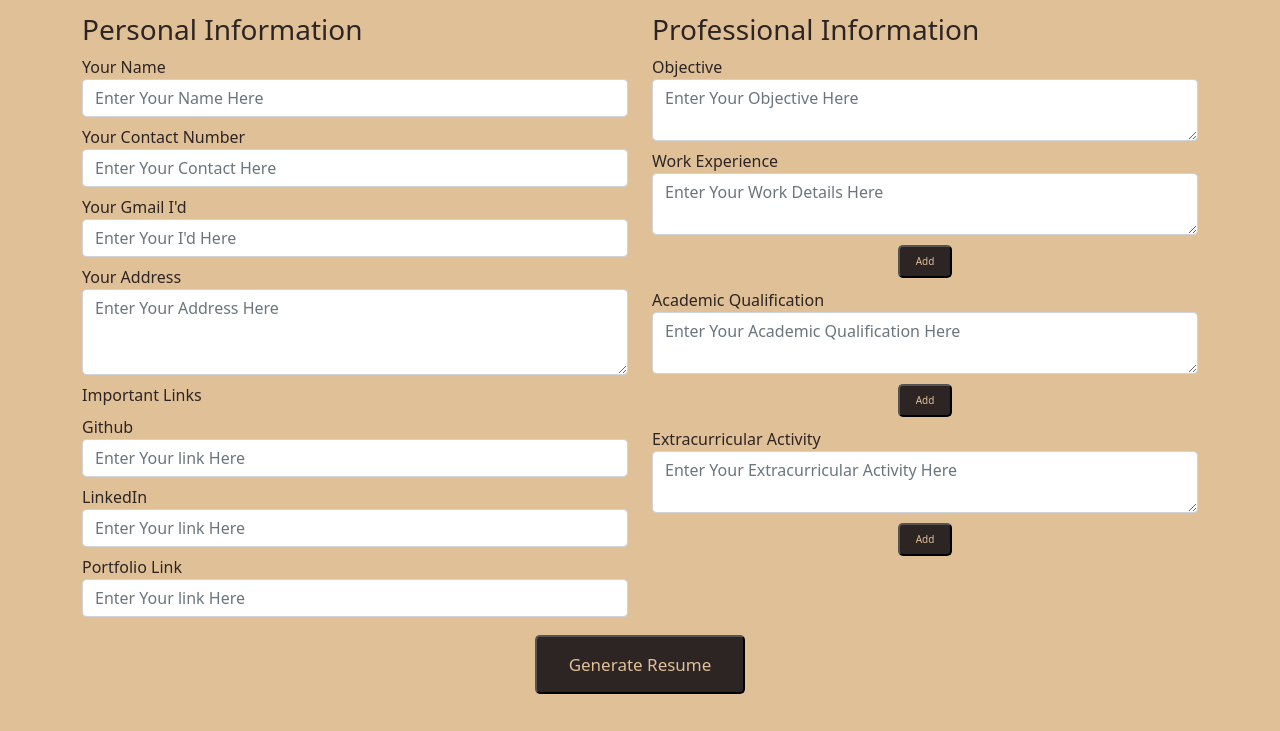
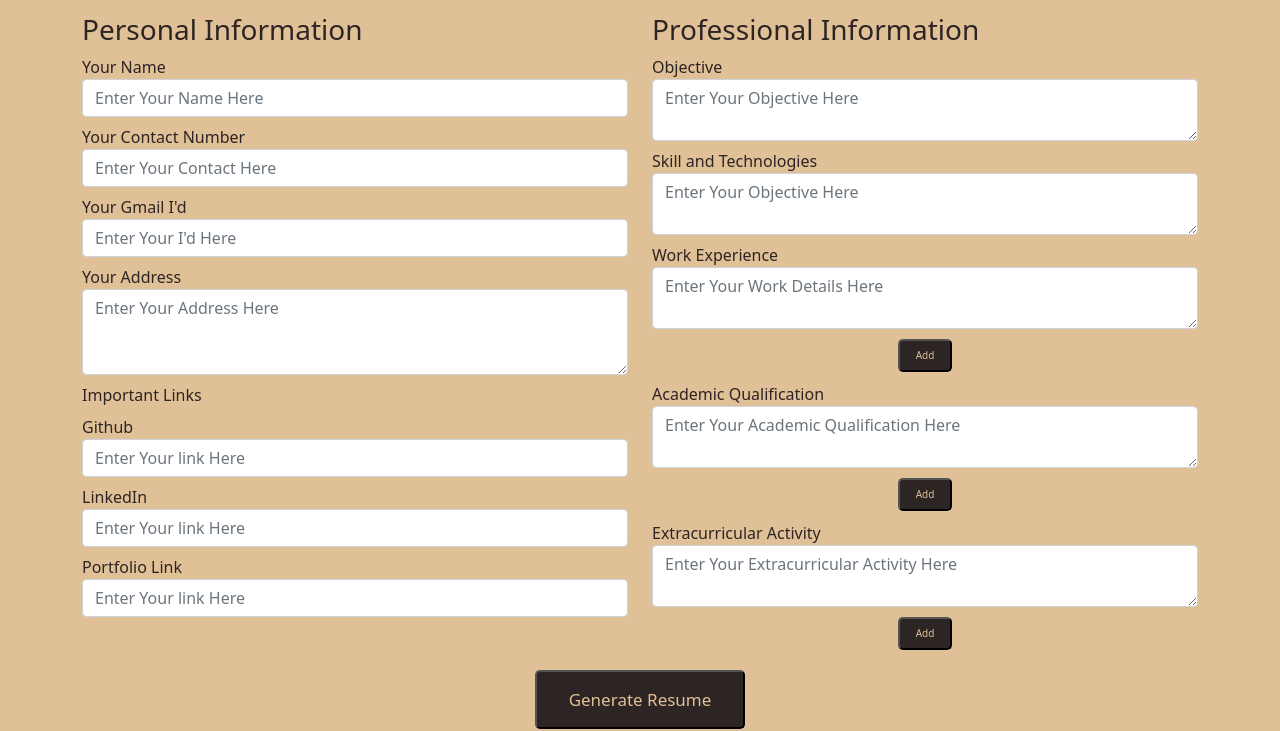
Before and after one commit to RaghavParashar1/Resume-Builder-main, a plain HTML site: page index.html in a window 1280 px wide. Shown: the part 91-822 px from the top of the page. Before the commit the page ends 800 px from the top, so only its background shows below. Drawn offline with nearby package versions, Linux system fonts and the light colour scheme.

Commit message:
Added section of skill and technologies

```diff
--- a/index.html
+++ b/index.html
@@ -54,9 +54,16 @@
             <!-- Professional Information -->
             <div class="col-md-6">
                 <h3 class="text">Professional Information</h3>
+                <!-- objective field -->
                 <div class="form-group mt-2">
                     <label class="text" for="objectiveField">Objective</label>
                     <textarea type="text" id="objectiveField" placeholder="Enter Your Objective Here"
+                        class="form-control" rows="2"></textarea>
+                </div>
+                <!-- Skill field -->
+                <div class="form-group mt-2">
+                    <label class="text" for="stField">Skill and Technologies</label>
+                    <textarea type="text" id="stField" placeholder="Enter Your Objective Here"
                         class="form-control" rows="2"></textarea>
                 </div>
                 <!-- Work experience -->
```
